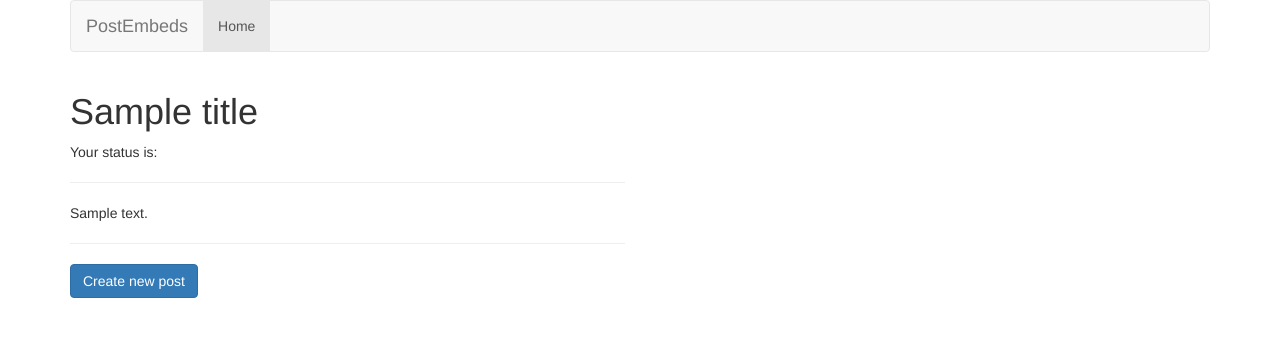
After one commit to ralphqq/PostEmbeds, a Flask app: template app/templates/post.html in a window 1280 px wide. The commit adds this page. Shown: the top 337 px of the page. Run offline with Flask 2, Linux system fonts and the light colour scheme; the template is opened without the code that fills it: most values are stand-ins (such as "Sample title", 1, 10 or a date in 2020); some libraries are stand-ins or nearby versions.

Commit message:
Added major code and UI improvements

```diff
--- a/app/routes.py
+++ b/app/routes.py
@@ -1,37 +1,55 @@
+import sys
+
 from flask import render_template, url_for, redirect, flash, request, \
     jsonify
-from webpreview import web_preview, OpenGraph
 
 from app import app
 from app.forms import PostForm
+from app.utils import get_webpreview
 
 
 @app.route('/', methods=['GET', 'POST'])
 def index():
     form = PostForm()
     if form.validate_on_submit():
-        post_text = form.post.data
-        embed_html = request.form['embed_tag']
-        flash('Your status has been updated!')
-        return redirect(url_for('aftermath', post_text=post_text,
-                                embed_html=embed_html))
+        flash('Your post is now live!')
+        return redirect(url_for('show_post'), code=307)
     return render_template('index.html', title='Create a post',
                            form=form)
 
 
-@app.route('/aftermath')
-def aftermath():
-    post_text = request.args.get('post_text')
-    embed_html = request.args.get('embed_html')
-    return render_template('aftermath.html',
-                           title='Great post!', text=post_text,
-                           embed_html=embed_html)
+@app.route('/show_post', methods=['GET', 'POST'])
+def show_post():
+    if request.method == 'POST':
+        text = request.form.get('post')
+        embed_tag = request.form.get('embed_tag')
+        url = request.form.get('preview_url')
+        post_title = request.form.get('preview_title')
+        post_description = request.form.get('preview_description')
+        post_image = request.form.get('preview_image')
+
+    return render_template('post.html',
+                           title='Great post!', post_title=post_title,
+                           post_description=post_description, url=url,
+                           post_image=post_image, text=text,
+                           embed_tag=embed_tag)
+
+    return redirect(url_for('index'))
 
 
 @app.route('/preview_url')
 def preview_url():
     url = request.args.get('url')
-    og = OpenGraph(url, ['og:title', 'og:description',
-                         'og:site_name', 'og:image'])
-    html_embed = render_template('embed_preview.html', og=og, url=url)
-    return jsonify({'html_embed': html_embed})
+    og = None
+    try:
+        og = get_webpreview(url)
+    except Exception as e:
+        print(f'PREVIEW ERROR {e}', file=sys.stderr)
+    else:
+        if og and og.image:
+            html_embed = render_template('embed_preview.html', url=url,
+                                         post_title=og.title, post_image=og.image,
+                                         post_description=og.description)
+            return jsonify({'html_embed': html_embed,
+                            'title': og.title , 'description': og.description,
+                            'image': og.image, 'url': url})
--- a/app/static/custom.css
+++ b/app/static/custom.css
@@ -1,3 +1,11 @@
 #preview-embed {
     width: 100%;
 }
+
+#post-title {
+    font-size: 1.25em;
+}
+
+#post-description {
+    font-size: 0.95em;
+}
--- /dev/null
+++ b/app/templates/post.html
@@ -0,0 +1,17 @@
+{% extends 'base.html' %}
+
+{% block app_content %}
+<h1>{{ title }}</h1>
+<div class="row">
+    <div class="col-md-6">
+        <p>Your status is:</p>
+        <hr>
+        <p>{{ text }}</p>
+        {% if embed_tag == 'embedded' %}
+        {% include 'embed_preview.html' %}
+        {% endif %}
+        <hr>
+        <a class="btn btn-primary" href="{{ url_for('index') }}" role="button">Create new post</a>
+        </div>
+</div>
+{% endblock %}
```
Also changed, not shown: app/forms.py (+6 -2 lines), app/templates/aftermath.html (deleted, +0 -14 lines), app/templates/embed_preview.html (+6 -5 lines), app/templates/index.html (+6 -2 lines), app/utils.py (added, +17 -0 lines).
